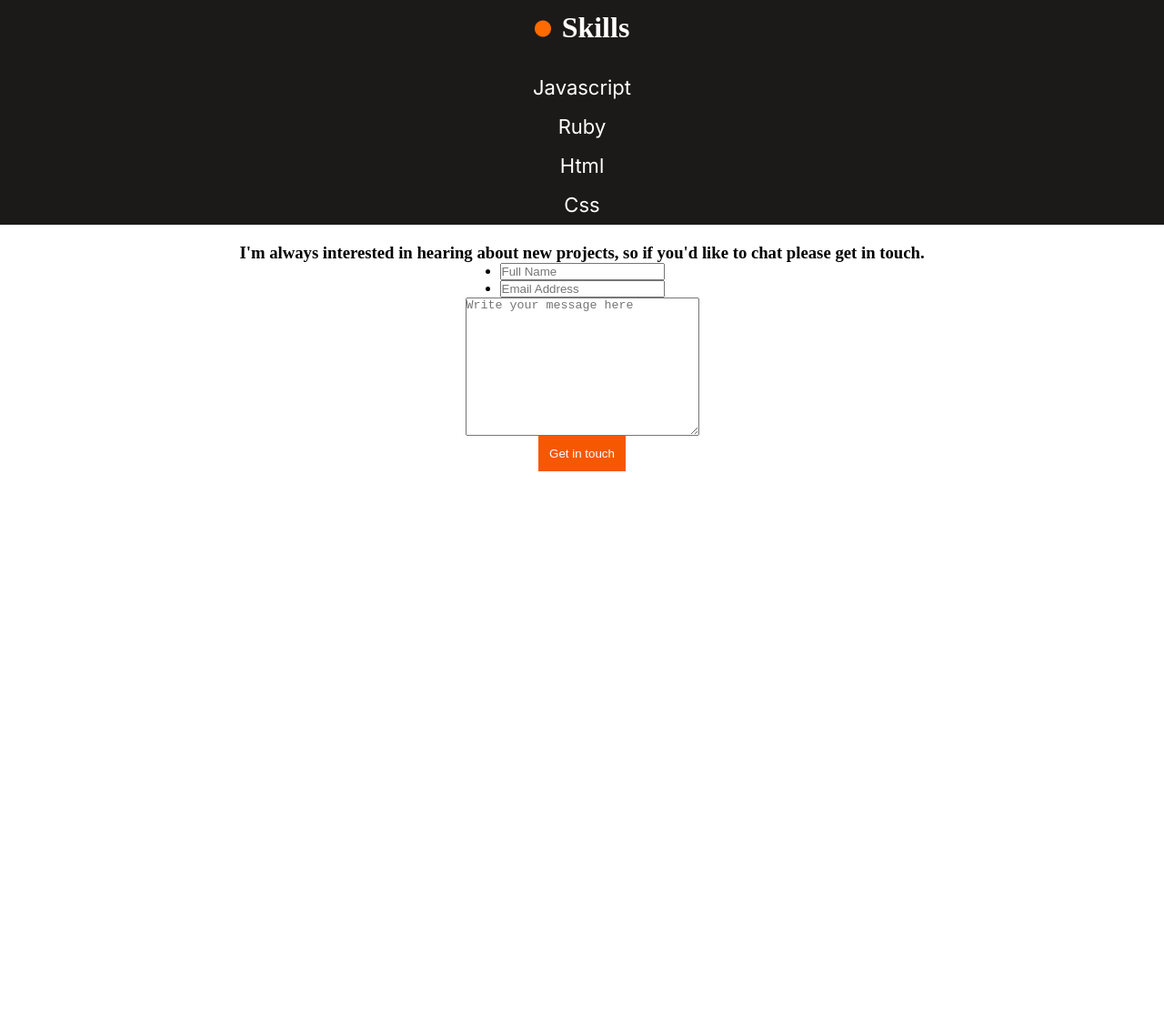
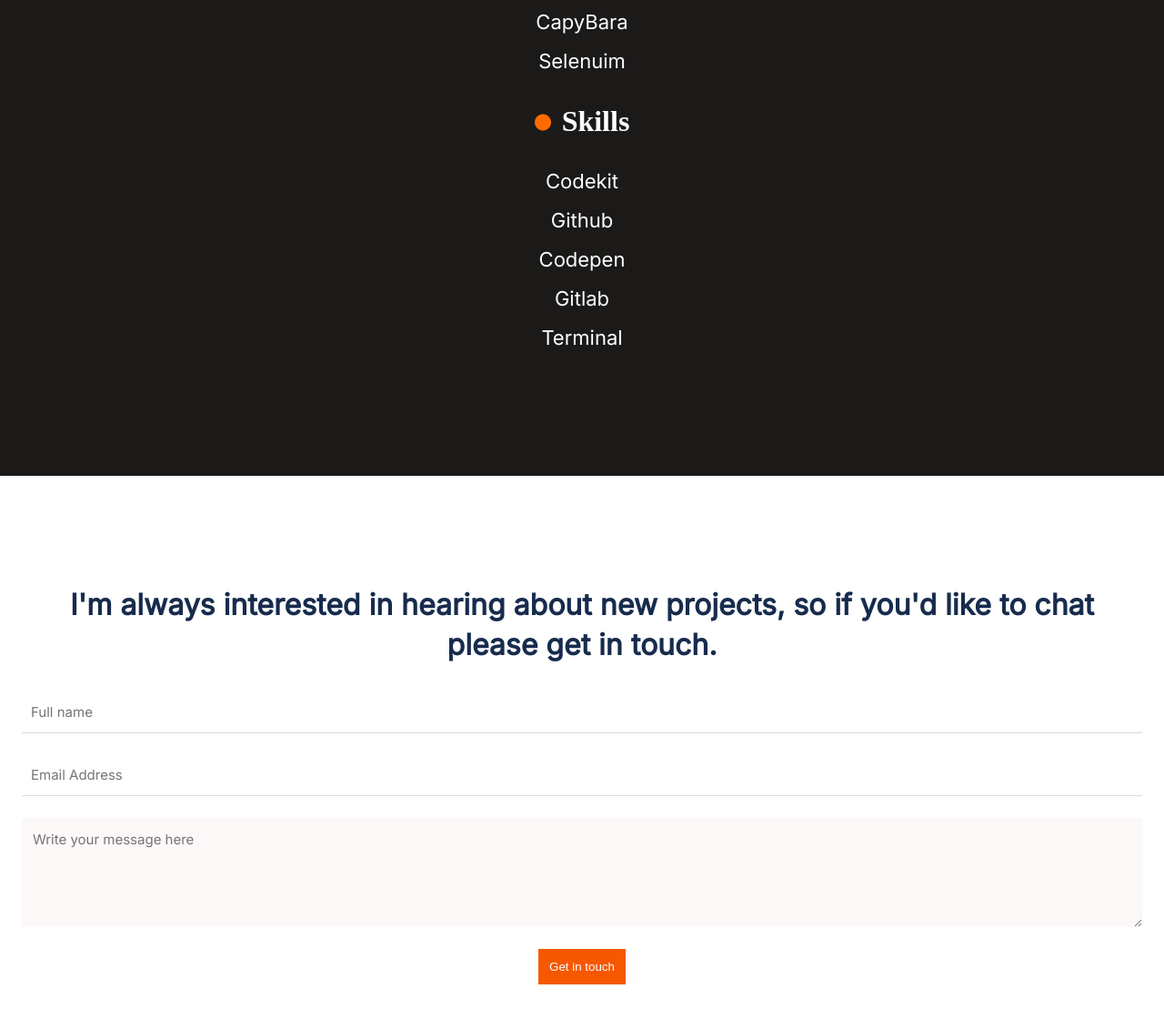
Before and after one commit to yetemegn-telaye/My-Portfolio, a website: page index.html in a window 1280 px wide. Shown: the part 4648-5768 px from the top of the page at 91% size. Before the commit the page ends 5166 px from the top, so only its background shows below. Drawn offline with Linux system fonts and the light colour scheme.

Commit message:
Fix contact form and add style

```diff
--- a/index.html
+++ b/index.html
@@ -240,10 +240,11 @@
             />Frameworks
           </h4>
           <ul>
-            <li>Javascript</li>
-            <li>Ruby</li>
-            <li>Html</li>
-            <li>Css</li>
+            <li>Bootstrap</li>
+            <li>Ruby on Rails</li>
+            <li>RSPec</li>
+            <li>CapyBara</li>
+            <li>Selenuim</li>
           </ul>
           <h4>
             <img
@@ -253,54 +254,44 @@
             />Skills
           </h4>
           <ul>
-            <li>Javascript</li>
-            <li>Ruby</li>
-            <li>Html</li>
-            <li>Css</li>
+            <li>Codekit</li>
+            <li>Github</li>
+            <li>Codepen</li>
+            <li>Gitlab</li>
+            <li>Terminal</li>
           </ul>
         </div>
       </section>
 
-      <section class="form-section">
-                  <h3 class="contact-form-text">
+      <section class="footer-section">
+        <div class="form-section">
+          <h3 class="contact-form-text">
             I'm always interested in hearing about new projects, so if you'd
             like to chat please get in touch.
-          </h3>
-        <form
-          action="https://formspree.io/f/mgeqvoyy"
-          method="post"
-       class="contact-form" >
-
-          <ul>
-            <li>
-              <input
+        </h3>
+        <form action="https://formspree.io/f/mgeqvoyy" method="POST" class="contact-form" >
+          <input
                 type="text"
-                name="full-name"
-                placeholder="Full Name"
-                required
-              />
-            </li>
-            <li>
+                name="name"
+                placeholder="Full name"
+                maxlength="30"
+                required/>
               <input
                 type="email"
                 name="email"
                 placeholder="Email Address"
-                required
-              />
-            </li>
-          </ul>
+                required />
           <textarea
-            name=""
-            id=""
-            cols="30"
-            rows="10"
+            name="message"
+            rows="4"
             placeholder="Write your message here"
             max="500"
-            min="500"
             required
           ></textarea>
           <button type="submit" class="common-btn">Get in touch</button>
         </form>
+        </div>
+
       </section>
     </main>
   </body>
--- a/style.css
+++ b/style.css
@@ -182,7 +182,7 @@
   display: flex;
   flex-direction: column;
   align-items: center;
-  padding-top: 70px;
+  margin: 130px 0;
   gap: 20px;
 }
 
@@ -329,19 +329,49 @@
 /* contact-form */
 .form-section {
   display: flex;
+  max-width: 100%;
   flex-direction: column;
   align-items: center;
-  margin-top: 20px;
+  gap: 30px;
+  margin: 120px 24px;
+}
+
+.form-section h3 {
+  font-family: 'Inter', sans-serif;
+  font-family: 700;
+  font-size: 32px;
+  line-height: 44px;
+  text-align: center;
+  color: #172b4d;
 }
 
 .contact-form {
   display: flex;
   flex-direction: column;
   align-items: center;
+  gap: 24px;
+  min-width: 100%;
 }
 
-.form {
+.contact-form input {
+  border: none;
+  border-bottom: 1px solid #dbd8d7;
+  min-width: 100%;
+  padding: 10px;
+  font-size: 15px;
+  line-height: 24px;
+  font-family: 'Inter', sans-serif;
+}
 
+.contact-form textarea {
+  min-width: 100%;
+  border: none;
+  background-color: #fbf8f7;
+  padding: 12px;
+  font-family: 'Inter', sans-serif;
+  font-size: 15px;
+  line-height: 24px;
+  color: #3c3a39;
 }
 
 /* desktop version */
```
